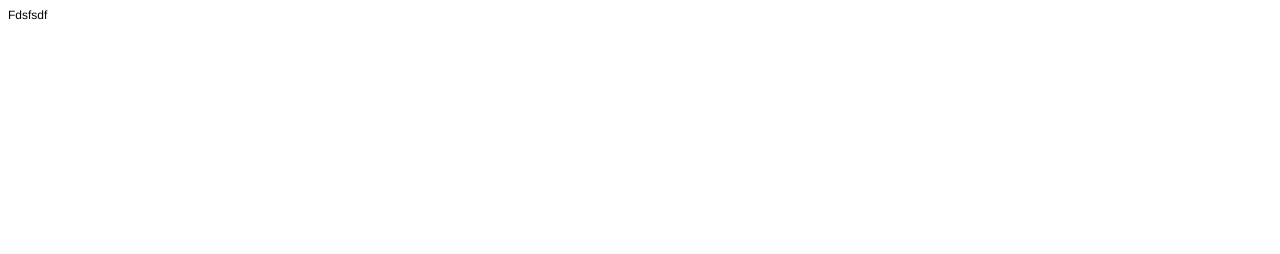
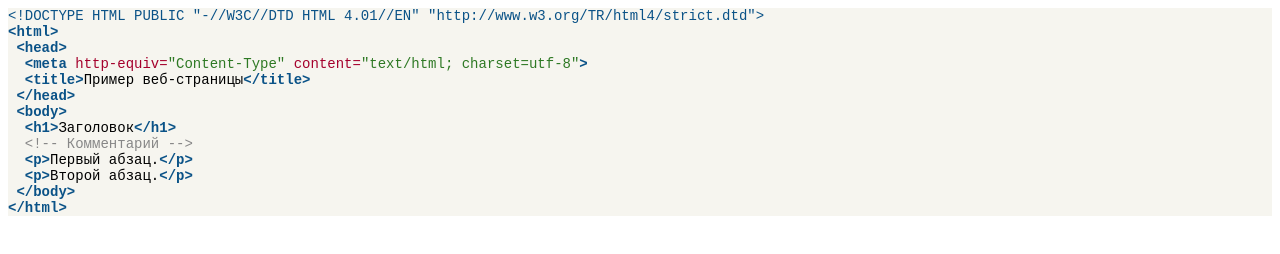
Before and after one commit to KirillGusarov/first-project, a plain HTML site: page index.html in a window 1280 px wide. Drawn offline with Linux system fonts and the light colour scheme.

Commit message:
Добавлена простая разметка странциы

```diff
--- a/index.html
+++ b/index.html
@@ -7,10 +7,29 @@
   <meta name="Generator" content="Cocoa HTML Writer">
   <meta name="CocoaVersion" content="2299.7">
   <style type="text/css">
-    p.p1 {margin: 0.0px 0.0px 0.0px 0.0px; font: 12.0px Helvetica}
+    p.p1 {margin: 0.0px 0.0px 0.0px 0.0px; font: 14.0px 'Courier New'; color: #0a5287; -webkit-text-stroke: #0a5287; background-color: #f6f5ef}
+    p.p2 {margin: 0.0px 0.0px 0.0px 0.0px; font: 14.0px 'Courier New'; color: #2e7924; -webkit-text-stroke: #2e7924; background-color: #f6f5ef}
+    p.p3 {margin: 0.0px 0.0px 0.0px 0.0px; font: 14.0px 'Courier New'; -webkit-text-stroke: #000000; background-color: #f6f5ef}
+    p.p4 {margin: 0.0px 0.0px 0.0px 0.0px; font: 14.0px 'Courier New'; color: #878787; -webkit-text-stroke: #878787; background-color: #f6f5ef}
+    span.s1 {font-kerning: none}
+    span.s2 {font-kerning: none; color: #000000; -webkit-text-stroke: 0px #000000}
+    span.s3 {font-kerning: none; color: #0a5287; -webkit-text-stroke: 0px #0a5287}
+    span.s4 {font-kerning: none; color: #a5002c; -webkit-text-stroke: 0px #a5002c}
   </style>
 </head>
 <body>
-<p class="p1">Fdsfsdf</p>
+<p class="p1"><span class="s1">&lt;!DOCTYPE HTML PUBLIC "-//W3C//DTD HTML 4.01//EN" "http://www.w3.org/TR/html4/strict.dtd"&gt;</span></p>
+<p class="p1"><span class="s1"><b>&lt;html&gt;</b></span></p>
+<p class="p1"><span class="s2"><span class="Apple-converted-space"> </span></span><span class="s1"><b>&lt;head&gt;</b></span></p>
+<p class="p2"><span class="s2"><span class="Apple-converted-space">  </span></span><span class="s3"><b>&lt;meta</b></span><span class="s4"> http-equiv=</span><span class="s1">"Content-Type"</span><span class="s4"> content=</span><span class="s1">"text/html; charset=utf-8"</span><span class="s3"><b>&gt;</b></span></p>
+<p class="p3"><span class="s1"><span class="Apple-converted-space">  </span></span><span class="s3"><b>&lt;title&gt;</b></span><span class="s1">Пример веб-страницы</span><span class="s3"><b>&lt;/title&gt;</b></span></p>
+<p class="p1"><span class="s2"><span class="Apple-converted-space"> </span></span><span class="s1"><b>&lt;/head&gt;</b></span></p>
+<p class="p1"><span class="s2"><span class="Apple-converted-space"> </span></span><span class="s1"><b>&lt;body&gt;</b></span></p>
+<p class="p3"><span class="s1"><span class="Apple-converted-space">  </span></span><span class="s3"><b>&lt;h1&gt;</b></span><span class="s1">Заголовок</span><span class="s3"><b>&lt;/h1&gt;</b></span></p>
+<p class="p4"><span class="s2"><span class="Apple-converted-space">  </span></span><span class="s1">&lt;!-- Комментарий --&gt;</span></p>
+<p class="p3"><span class="s1"><span class="Apple-converted-space">  </span></span><span class="s3"><b>&lt;p&gt;</b></span><span class="s1">Первый абзац.</span><span class="s3"><b>&lt;/p&gt;</b></span></p>
+<p class="p3"><span class="s1"><span class="Apple-converted-space">  </span></span><span class="s3"><b>&lt;p&gt;</b></span><span class="s1">Второй абзац.</span><span class="s3"><b>&lt;/p&gt;</b></span></p>
+<p class="p1"><span class="s2"><span class="Apple-converted-space"> </span></span><span class="s1"><b>&lt;/body&gt;</b></span></p>
+<p class="p1"><span class="s1"><b>&lt;/html&gt;</b></span></p>
 </body>
 </html>
```
